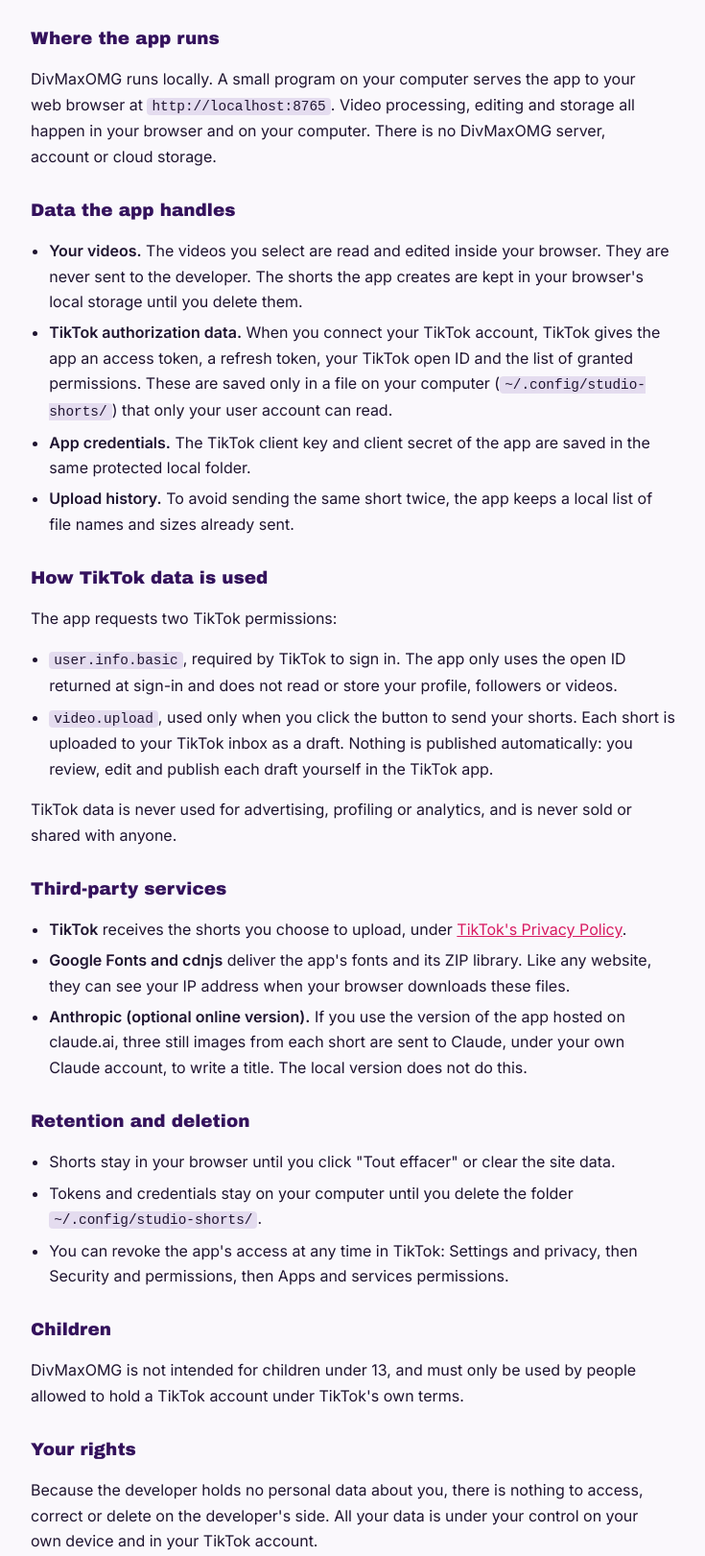
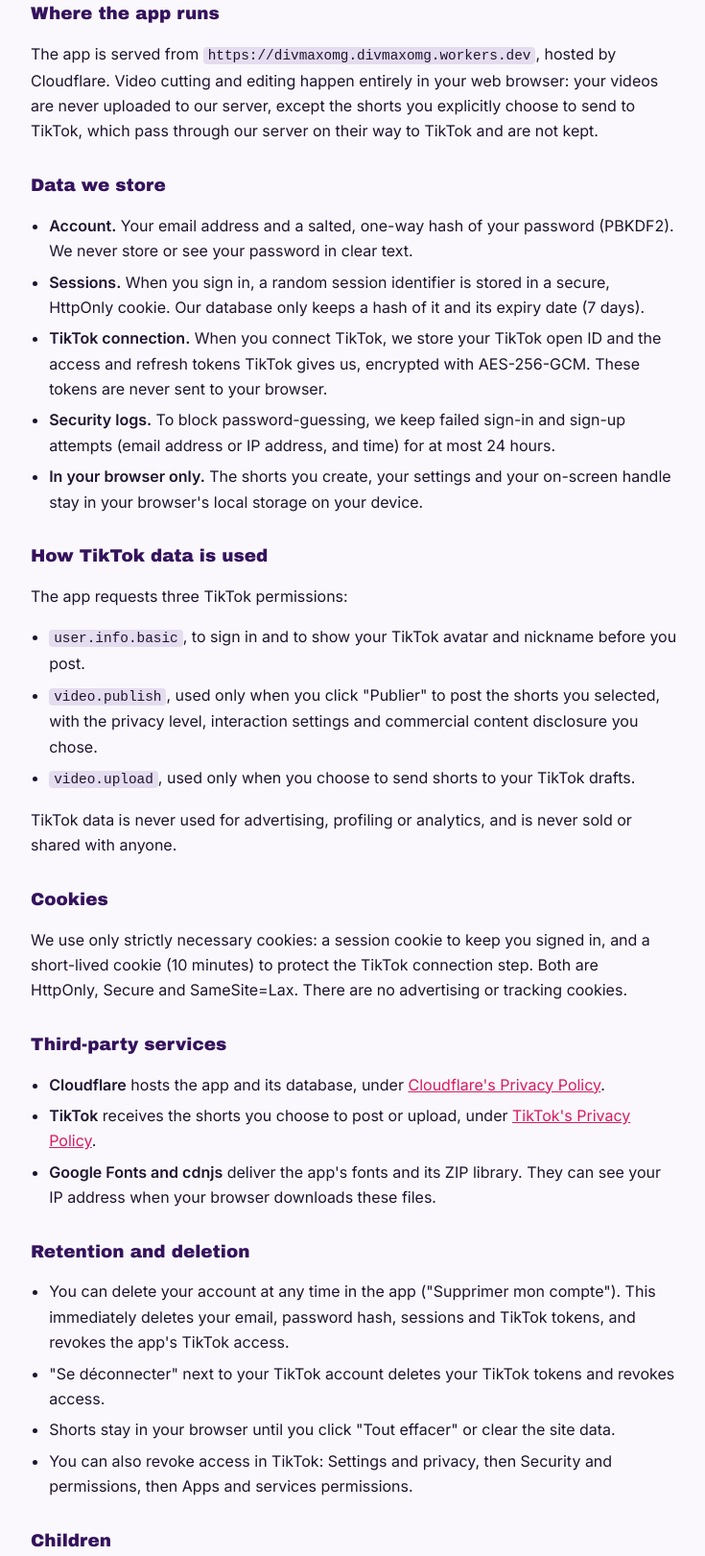
Before and after one commit to Yelixii/divmaxomg, a plain HTML site: page privacy.html/index.html in a window 1280 px wide. Shown: the part 303-1924 px from the top of the page at 96% size, without its empty margins (248-983 px from the left). Drawn offline with Linux system fonts and the light colour scheme.

Commit message:
Pages légales mises à jour : comptes, cookies, publication directe
Co-Authored-By: Claude Opus 5.5 <noreply@anthropic.com>
Claude-Session: https://claude.ai/code/session_01RNWEV5TwwtFXD4Fd8eHCob

```diff
--- a/privacy.html/index.html
+++ b/privacy.html/index.html
@@ -32,48 +32,54 @@ footer{margin-top:40px;padding-top:16px;border-top:1px solid var(--line);color:v
 <main>
   <div class="brand">DivMaxOMG</div>
   <h1>Privacy Policy</h1>
-  <p class="meta">Effective date: November 12, 2026</p>
+  <p class="meta">Effective date: November 12, 2026 (updated for accounts)</p>
 
-  <p>DivMaxOMG is a video tool that turns your long videos into vertical short videos and, when you ask it to, sends them to the drafts of your own TikTok account. This policy explains what data the app handles and where it goes. In short: the app runs on your own computer, and the developer of DivMaxOMG does not collect, receive or store any of your data.</p>
+  <p>DivMaxOMG is a web app that turns your long videos into vertical short videos and, when you ask it to, posts them to your own TikTok account or sends them to your TikTok drafts. This policy explains what data the app handles, where it is stored and how you can delete it.</p>
 
   <h2>Where the app runs</h2>
-  <p>DivMaxOMG runs locally. A small program on your computer serves the app to your web browser at <code>http://localhost:8765</code>. Video processing, editing and storage all happen in your browser and on your computer. There is no DivMaxOMG server, account or cloud storage.</p>
+  <p>The app is served from <code>https://divmaxomg.divmaxomg.workers.dev</code>, hosted by Cloudflare. Video cutting and editing happen entirely in your web browser: your videos are never uploaded to our server, except the shorts you explicitly choose to send to TikTok, which pass through our server on their way to TikTok and are not kept.</p>
 
-  <h2>Data the app handles</h2>
+  <h2>Data we store</h2>
   <ul>
-    <li><strong>Your videos.</strong> The videos you select are read and edited inside your browser. They are never sent to the developer. The shorts the app creates are kept in your browser's local storage until you delete them.</li>
-    <li><strong>TikTok authorization data.</strong> When you connect your TikTok account, TikTok gives the app an access token, a refresh token, your TikTok open ID and the list of granted permissions. These are saved only in a file on your computer (<code>~/.config/studio-shorts/</code>) that only your user account can read.</li>
-    <li><strong>App credentials.</strong> The TikTok client key and client secret of the app are saved in the same protected local folder.</li>
-    <li><strong>Upload history.</strong> To avoid sending the same short twice, the app keeps a local list of file names and sizes already sent.</li>
+    <li><strong>Account.</strong> Your email address and a salted, one-way hash of your password (PBKDF2). We never store or see your password in clear text.</li>
+    <li><strong>Sessions.</strong> When you sign in, a random session identifier is stored in a secure, HttpOnly cookie. Our database only keeps a hash of it and its expiry date (7 days).</li>
+    <li><strong>TikTok connection.</strong> When you connect TikTok, we store your TikTok open ID and the access and refresh tokens TikTok gives us, encrypted with AES-256-GCM. These tokens are never sent to your browser.</li>
+    <li><strong>Security logs.</strong> To block password-guessing, we keep failed sign-in and sign-up attempts (email address or IP address, and time) for at most 24 hours.</li>
+    <li><strong>In your browser only.</strong> The shorts you create, your settings and your on-screen handle stay in your browser's local storage on your device.</li>
   </ul>
 
   <h2>How TikTok data is used</h2>
-  <p>The app requests two TikTok permissions:</p>
+  <p>The app requests three TikTok permissions:</p>
   <ul>
-    <li><code>user.info.basic</code>, required by TikTok to sign in. The app only uses the open ID returned at sign-in and does not read or store your profile, followers or videos.</li>
-    <li><code>video.upload</code>, used only when you click the button to send your shorts. Each short is uploaded to your TikTok inbox as a draft. Nothing is published automatically: you review, edit and publish each draft yourself in the TikTok app.</li>
+    <li><code>user.info.basic</code>, to sign in and to show your TikTok avatar and nickname before you post.</li>
+    <li><code>video.publish</code>, used only when you click "Publier" to post the shorts you selected, with the privacy level, interaction settings and commercial content disclosure you chose.</li>
+    <li><code>video.upload</code>, used only when you choose to send shorts to your TikTok drafts.</li>
   </ul>
   <p>TikTok data is never used for advertising, profiling or analytics, and is never sold or shared with anyone.</p>
 
+  <h2>Cookies</h2>
+  <p>We use only strictly necessary cookies: a session cookie to keep you signed in, and a short-lived cookie (10 minutes) to protect the TikTok connection step. Both are HttpOnly, Secure and SameSite=Lax. There are no advertising or tracking cookies.</p>
+
   <h2>Third-party services</h2>
   <ul>
-    <li><strong>TikTok</strong> receives the shorts you choose to upload, under <a href="https://www.tiktok.com/legal/privacy-policy" target="_blank" rel="noopener">TikTok's Privacy Policy</a>.</li>
-    <li><strong>Google Fonts and cdnjs</strong> deliver the app's fonts and its ZIP library. Like any website, they can see your IP address when your browser downloads these files.</li>
-    <li><strong>Anthropic (optional online version).</strong> If you use the version of the app hosted on claude.ai, three still images from each short are sent to Claude, under your own Claude account, to write a title. The local version does not do this.</li>
+    <li><strong>Cloudflare</strong> hosts the app and its database, under <a href="https://www.cloudflare.com/privacypolicy/" target="_blank" rel="noopener">Cloudflare's Privacy Policy</a>.</li>
+    <li><strong>TikTok</strong> receives the shorts you choose to post or upload, under <a href="https://www.tiktok.com/legal/privacy-policy" target="_blank" rel="noopener">TikTok's Privacy Policy</a>.</li>
+    <li><strong>Google Fonts and cdnjs</strong> deliver the app's fonts and its ZIP library. They can see your IP address when your browser downloads these files.</li>
   </ul>
 
   <h2>Retention and deletion</h2>
   <ul>
+    <li>You can delete your account at any time in the app ("Supprimer mon compte"). This immediately deletes your email, password hash, sessions and TikTok tokens, and revokes the app's TikTok access.</li>
+    <li>"Se déconnecter" next to your TikTok account deletes your TikTok tokens and revokes access.</li>
     <li>Shorts stay in your browser until you click "Tout effacer" or clear the site data.</li>
-    <li>Tokens and credentials stay on your computer until you delete the folder <code>~/.config/studio-shorts/</code>.</li>
-    <li>You can revoke the app's access at any time in TikTok: Settings and privacy, then Security and permissions, then Apps and services permissions.</li>
+    <li>You can also revoke access in TikTok: Settings and privacy, then Security and permissions, then Apps and services permissions.</li>
   </ul>
 
   <h2>Children</h2>
   <p>DivMaxOMG is not intended for children under 13, and must only be used by people allowed to hold a TikTok account under TikTok's own terms.</p>
 
   <h2>Your rights</h2>
-  <p>Because the developer holds no personal data about you, there is nothing to access, correct or delete on the developer's side. All your data is under your control on your own device and in your TikTok account.</p>
+  <p>You can access, correct or delete your data at any time. Your account page shows the email address we hold, and "Supprimer mon compte" erases everything. For any other request, contact us as shown below.</p>
 
   <h2>Changes</h2>
   <p>If this policy changes, the new version will be posted on this page with a new effective date.</p>
```
Also changed, not shown: terms.html/index.html (+5 -4 lines).
